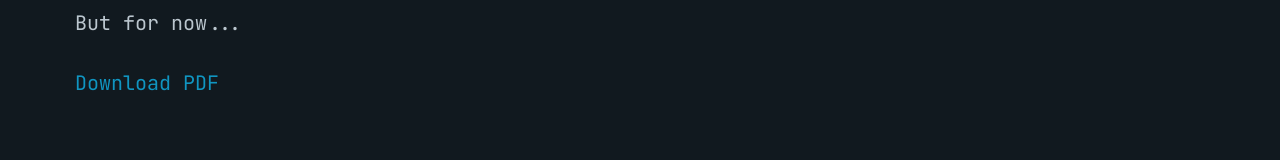
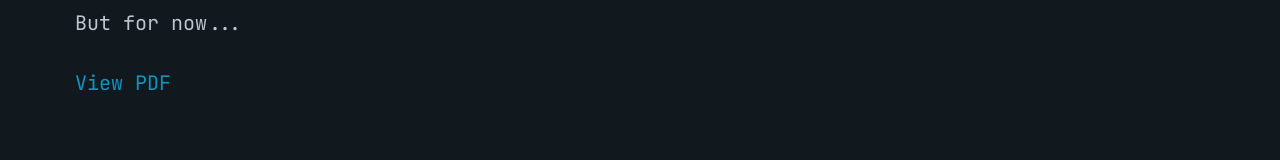
Before and after one commit to adam-shih/adamshih.dev, a SvelteKit app: page /resume in a window 1280 px wide. Shown: the part 224-384 px from the top of the page. Built offline with nearby package versions, Linux system fonts and the light colour scheme.

Commit message:
No longer trigger download

```diff
--- a/src/routes/resume/+page.svelte
+++ b/src/routes/resume/+page.svelte
@@ -1,3 +1,3 @@
 <p>I should put a cool graphic here.</p>
 <p>But for now...</p>
-<a href="Resume_2023.pdf" download>Download PDF</a>
+<a href="Resume_Adam_Shih.pdf">View PDF</a>
```
